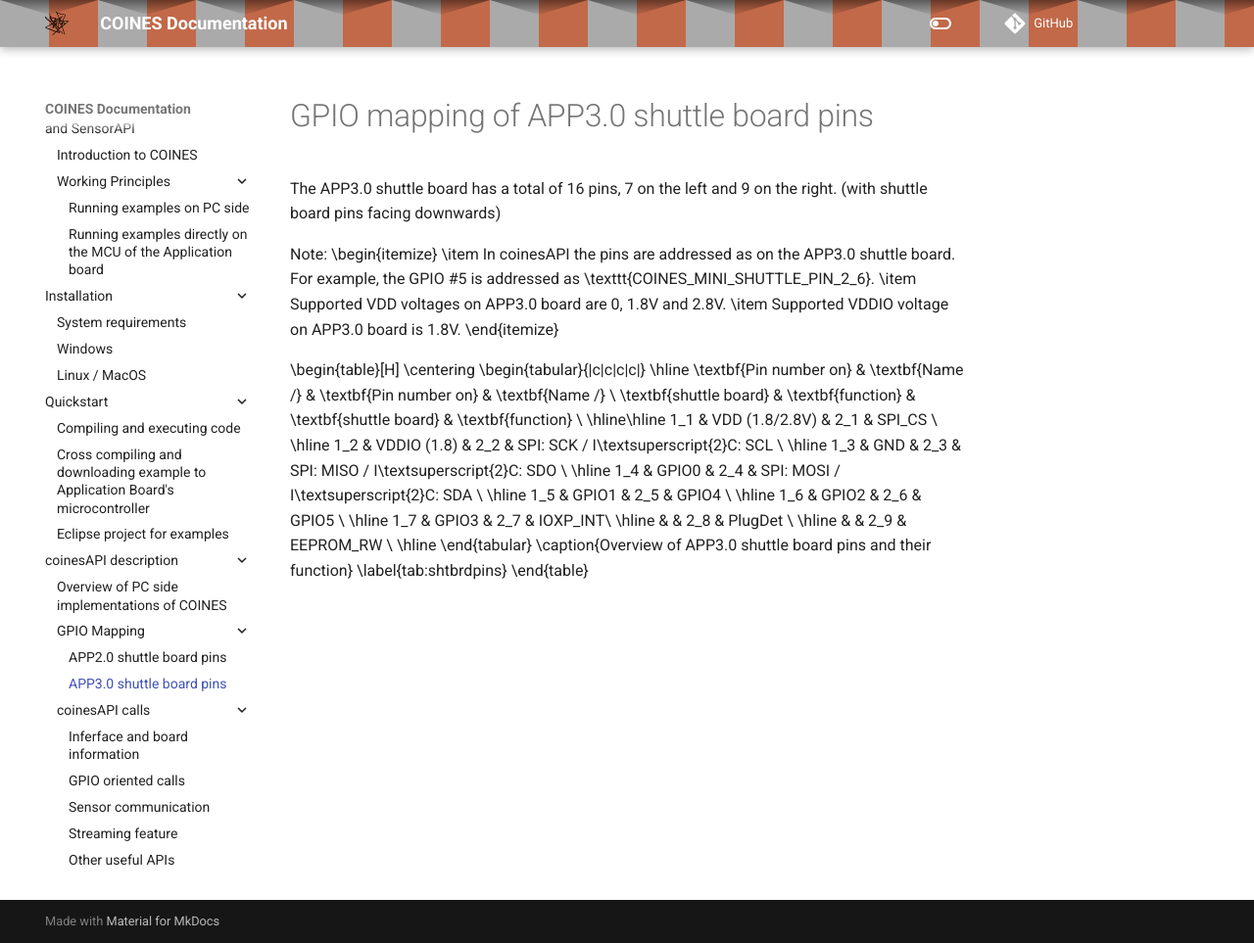
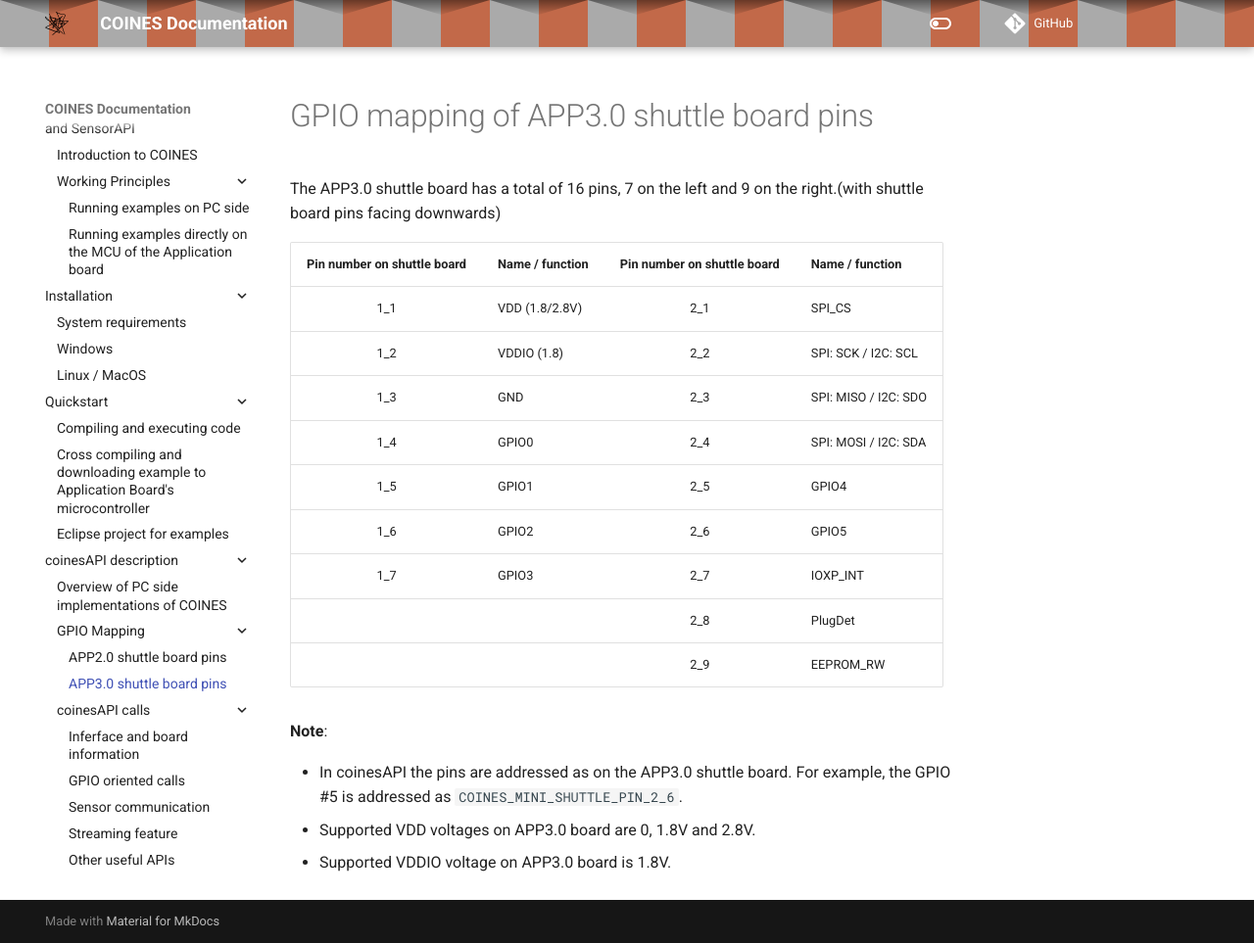
Before and after one commit to frickly-systems/bst-coines-documentation, an MkDocs documentation site: the page built from docs/coines_api/gpio_mapping/app30_shuttle_board.md, in a window 1280 px wide and 963 px high. Shown: the whole window at 98% size. Built offline with MkDocs 1.6.1 and Material for MkDocs 9.7.7, drawn with Linux system fonts in a browser that asks for light colours; comment, search, counter and statistics services are not loaded.

Commit message:
[wip] gpio mapping of app3.0 finished

```diff
--- a/docs/coines_api/gpio_mapping/app30_shuttle_board.md
+++ b/docs/coines_api/gpio_mapping/app30_shuttle_board.md
@@ -1,31 +1,21 @@
 # GPIO mapping of APP3.0 shuttle board pins
 
-The APP3.0 shuttle board has a total of 16 pins, 7 on the left and 9 on the right. (with shuttle board pins facing downwards)
+The APP3.0 shuttle board has a total of 16 pins, 7 on the left and 9 on the right.(with shuttle board pins facing downwards)
 
-Note:
-\begin{itemize}
-	\item In coinesAPI the pins are addressed as on the APP3.0 shuttle board. For example, the GPIO \#5 is addressed as \texttt{COINES\_MINI\_SHUTTLE\_PIN\_2\_6}.
-	\item Supported VDD voltages on APP3.0 board are 0, 1.8V and 2.8V.
-	\item Supported VDDIO voltage on APP3.0 board is 1.8V.
-\end{itemize}
+| Pin number on shuttle board | Name / function | Pin number on shuttle board | Name / function |
+|:---:|----------------|:---:|---|
+| 1_1 | VDD (1.8/2.8V) | 2_1 | SPI_CS |
+| 1_2 | VDDIO (1.8)    | 2_2 | SPI: SCK / I2C: SCL |
+| 1_3 | GND            | 2_3 | SPI: MISO / I2C: SDO |
+| 1_4 | GPIO0          | 2_4 | SPI: MOSI /  I2C: SDA |
+| 1_5 | GPIO1          | 2_5 | GPIO4 |
+| 1_6 | GPIO2          | 2_6 | GPIO5 |
+| 1_7 | GPIO3          | 2_7 | IOXP_INT|
+|     |                | 2_8 | PlugDet |
+|     |                | 2_9 | EEPROM_RW |
 
-\begin{table}[H]
-	\centering
-	\begin{tabular}{|c|c|c|c|}
-		\hline
-		\textbf{Pin number on} & \textbf{Name /} & \textbf{Pin number on} & \textbf{Name /} \\
-		\textbf{shuttle board} & \textbf{function} & \textbf{shuttle board} & \textbf{function} \\
-		\hline\hline
-		1\_1 & VDD (1.8/2.8V) & 2\_1 & SPI\_CS \\ \hline
-		1\_2 & VDDIO (1.8) & 2\_2 & SPI: SCK / I\textsuperscript{2}C: SCL \\ \hline
-		1\_3 & GND & 2\_3 & SPI: MISO / I\textsuperscript{2}C: SDO \\ \hline
-		1\_4 & GPIO0 & 2\_4 & SPI: MOSI /  I\textsuperscript{2}C: SDA \\ \hline
-		1\_5 & GPIO1 & 2\_5 & GPIO4 \\ \hline
-		1\_6 & GPIO2 & 2\_6 & GPIO5 \\ \hline
-		1\_7 & GPIO3 & 2\_7 & IOXP\_INT\\ \hline
-		     &       & 2\_8 & PlugDet \\ \hline
-		     &       & 2\_9 & EEPROM\_RW \\ \hline
-	\end{tabular}
-	\caption{Overview of APP3.0 shuttle board pins and their function}
-	\label{tab:shtbrdpins}
-\end{table}
+**Note**:
+
+- In coinesAPI the pins are addressed as on the APP3.0 shuttle board. For example, the GPIO #5 is addressed as `COINES_MINI_SHUTTLE_PIN_2_6`.
+- Supported VDD voltages on APP3.0 board are 0, 1.8V and 2.8V.
+- Supported VDDIO voltage on APP3.0 board is 1.8V.
```
